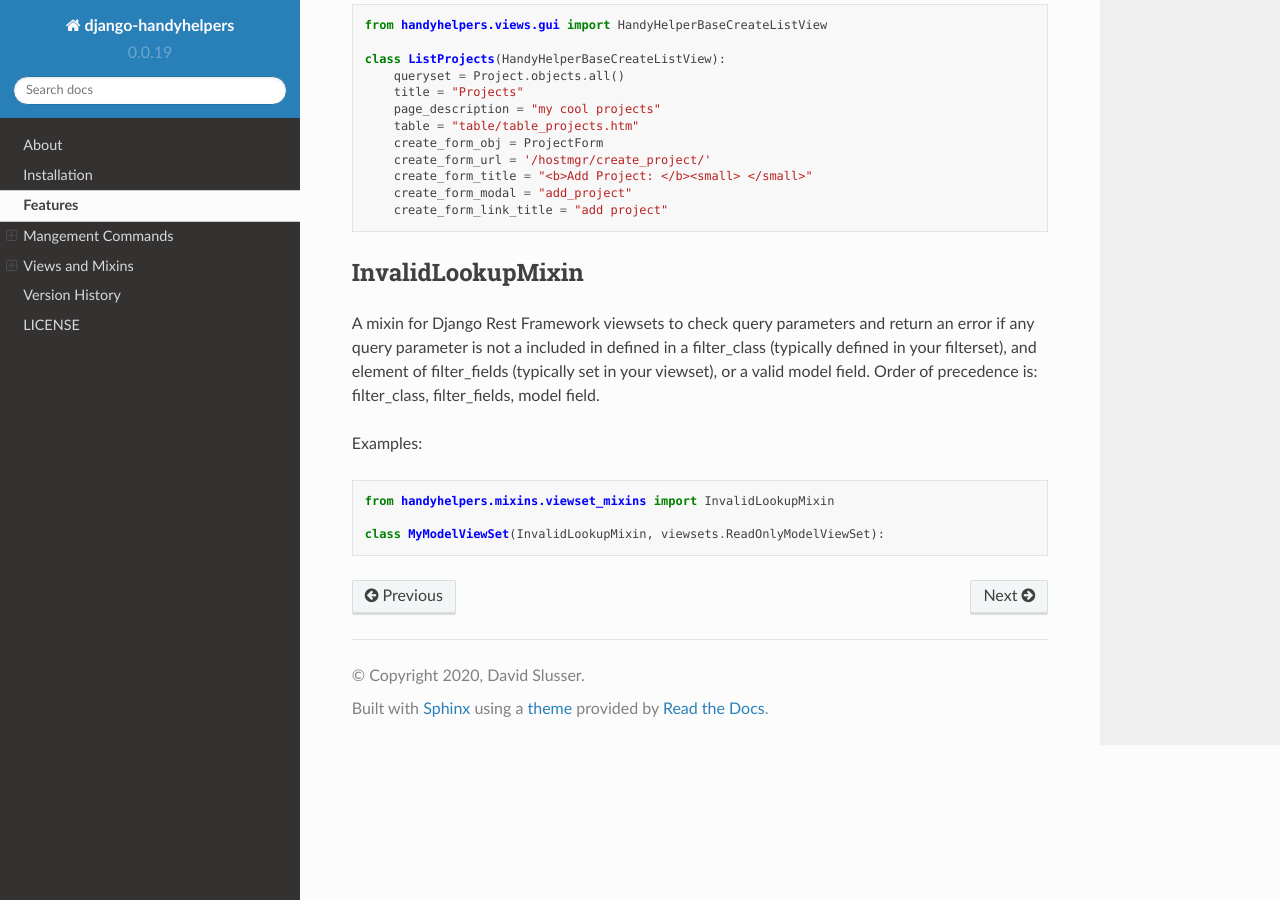
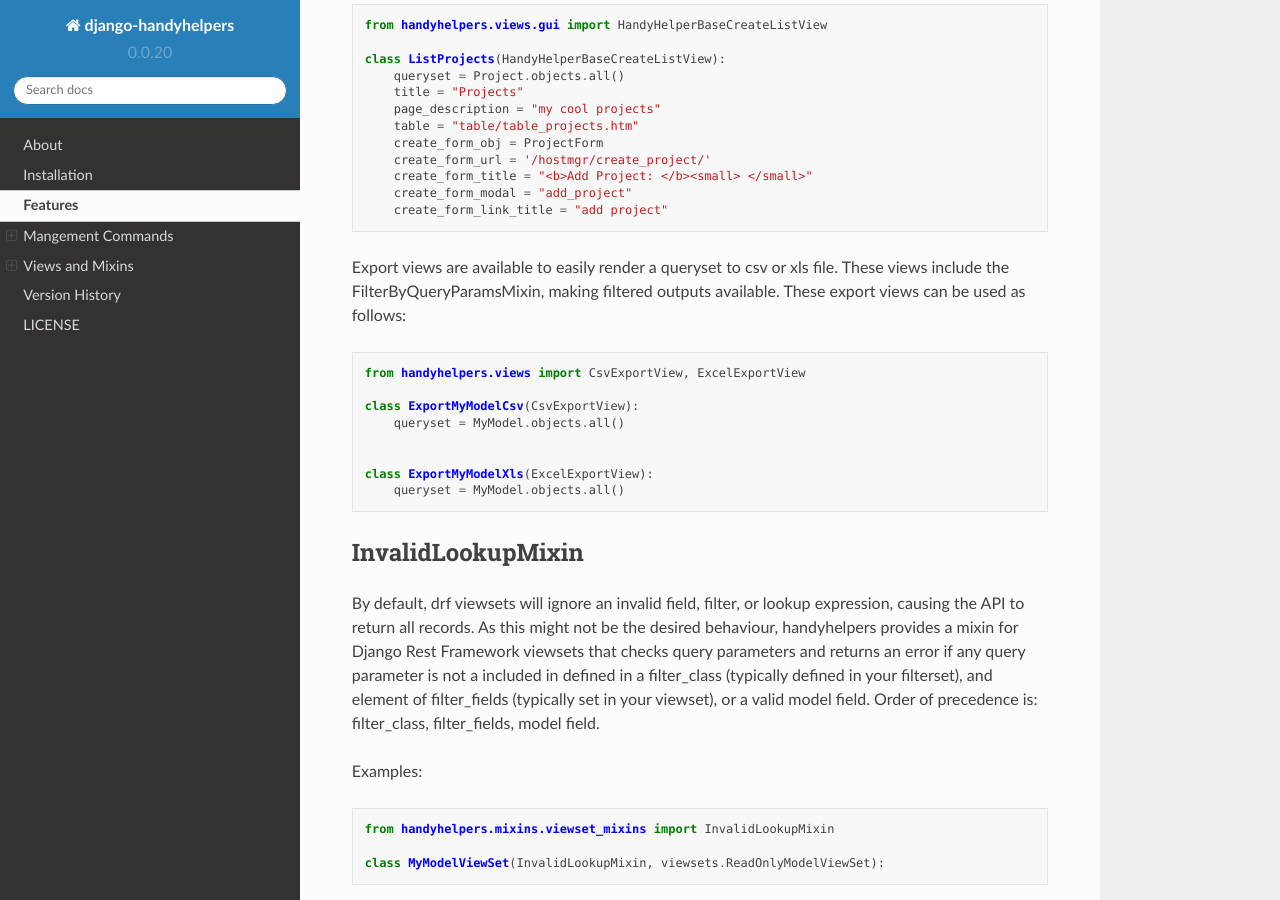
Before and after one commit to davidslusser/django-handyhelpers, a Sphinx documentation site: the page built from docs/source/features.rst, in a window 1280 px wide and 900 px high, scrolled down 1740 px. Built offline with Sphinx 7.4.7 and the Read the Docs theme 2.0.0, drawn with Linux system fonts in a browser that asks for light colours; pages that are not in the unit, such as notebooks, are missing from menus.

```diff
--- a/docs/source/features.rst
+++ b/docs/source/features.rst
@@ -103,12 +103,30 @@
 
 ..
 
+Export views are available to easily render a queryset to csv or xls file. These views include the
+FilterByQueryParamsMixin, making filtered outputs available. These export views can be used as follows:
+
+.. code-block:: python
+
+    from handyhelpers.views import CsvExportView, ExcelExportView
+
+    class ExportMyModelCsv(CsvExportView):
+        queryset = MyModel.objects.all()
+
+
+    class ExportMyModelXls(ExcelExportView):
+        queryset = MyModel.objects.all()
+
+..
+
+
 InvalidLookupMixin
 ------------------
 
-A mixin for Django Rest Framework viewsets to check query parameters and return an error if any query parameter is not
-a included in defined in a filter_class (typically defined in your filterset), and element of filter_fields
-(typically set in your viewset), or a valid model field.
+By default, drf viewsets will ignore an invalid field, filter, or lookup expression, causing the API to return all
+records. As this might not be the desired behaviour, handyhelpers provides a mixin for Django Rest Framework viewsets
+that checks query parameters and returns an error if any query parameter is not a included in defined in a filter_class
+(typically defined in your filterset), and element of filter_fields (typically set in your viewset), or a valid model field.
 Order of precedence is: filter_class, filter_fields, model field.
 
 Examples:
--- a/handyhelpers/__init__.py
+++ b/handyhelpers/__init__.py
@@ -7,7 +7,7 @@
 """
 
 __title__ = 'django-handyhelpers'
-__version__ = '0.0.19'
+__version__ = '0.0.20'
 __author__ = 'David Slusser'
 __email__ = 'dbslusser@gmail.com'
 __license__ = 'GPL-3.0'
```
Also changed, not shown: 1 other file.
